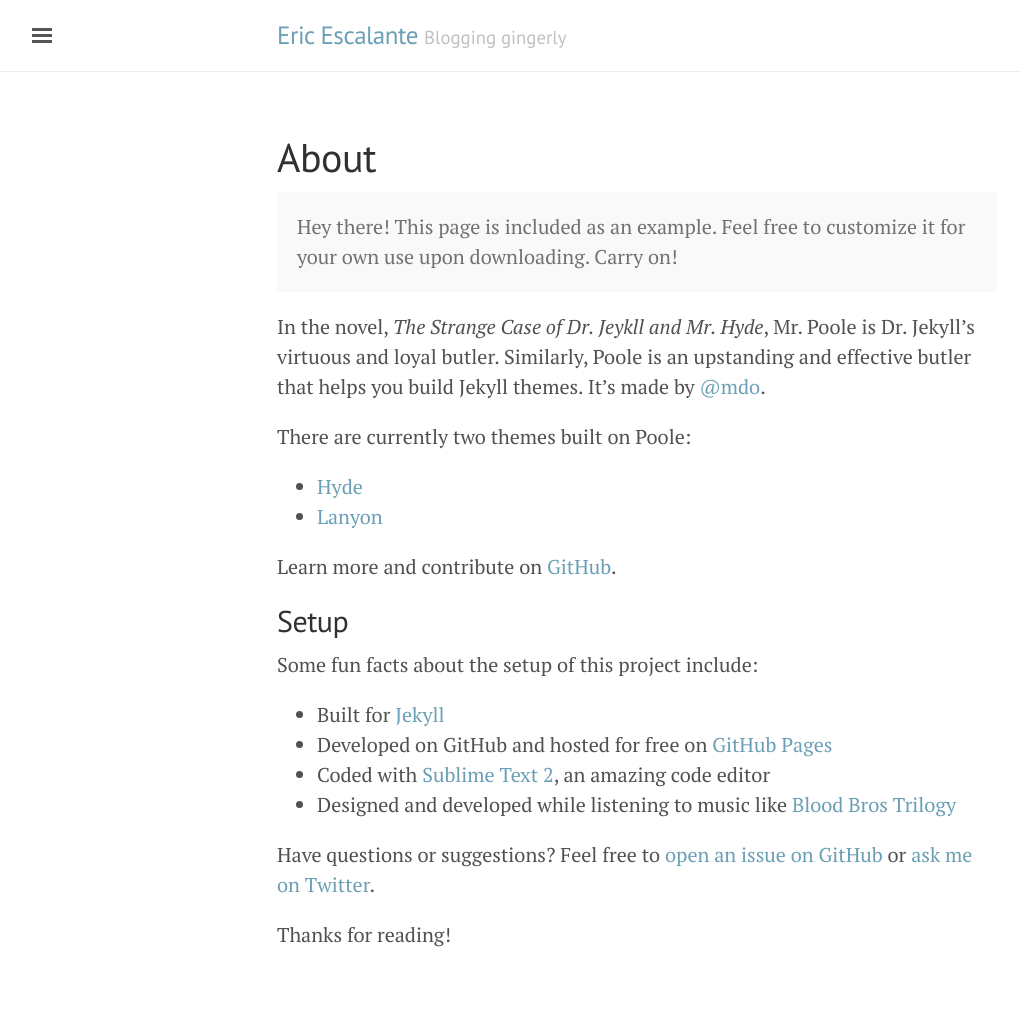
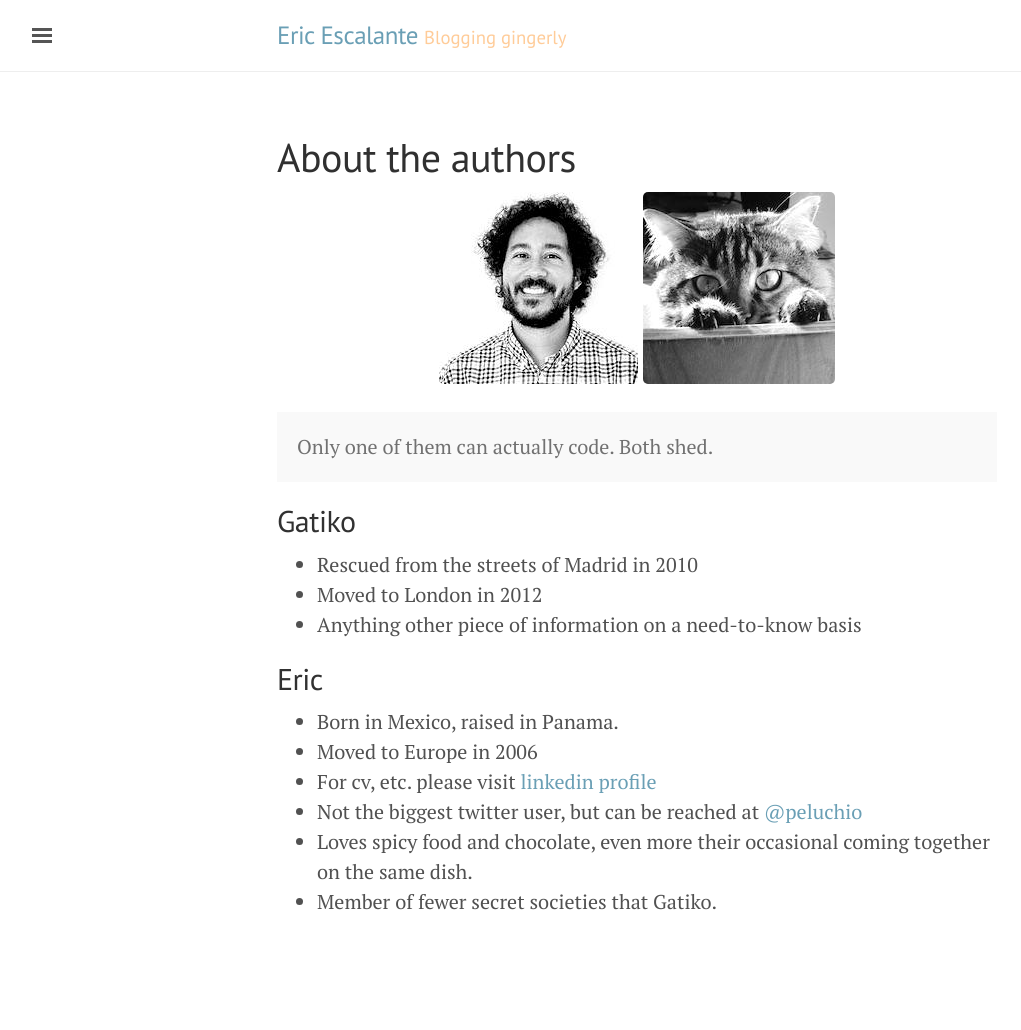
Before and after one commit to ericescalante/ericescalante.github.io, a Jekyll site: the page built from about.md, in a window 1280 px wide. Shown: the whole page, without its empty margins (3-1024 px from the left). Built offline with Jekyll 4.4.1, drawn with Linux system fonts in a browser that asks for light colours; after the commit the page ends 997 px from its top, so only the background shows below that.

Commit message:
About page added, url issue fixed

```diff
--- a/_config.yml
+++ b/_config.yml
@@ -8,15 +8,14 @@ relative_permalinks: true
 title:               'Eric Escalante'
 tagline:             'Blogging gingerly'
 description:         'A simple blog about software development, and being coy about it.'
-url:                 ericescalante.github.io
+url:                 http://ericescalante.github.io
 baseurl:             ''
 paginate:            5
 
 # About/contact
 author:
   name:              Eric Escalante
-  url:               http://ericescalante.github.io
-  email:             ericescalante@gmail.com
+  url:               https://twitter.com/peluchio
 
 # Custom vars
 version:             1.0.0
--- a/about.md
+++ b/about.md
@@ -1,30 +1,27 @@
 ---
 layout: page
-title: About
+title: About the authors
 ---
-
+<div class="profiles">
+  <image src="/public/profile.jpeg" />
+  <image src="/public/gatiko.jpeg" />
+</div>
 <p class="message">
-  Hey there! This page is included as an example. Feel free to customize it for your own use upon downloading. Carry on!
+  Only one of them can actually code. Both shed.
 </p>
 
-In the novel, *The Strange Case of Dr. Jeykll and Mr. Hyde*, Mr. Poole is Dr. Jekyll's virtuous and loyal butler. Similarly, Poole is an upstanding and effective butler that helps you build Jekyll themes. It's made by [@mdo](https://twitter.com/mdo).
+## Gatiko
 
-There are currently two themes built on Poole:
+* Rescued from the streets of Madrid in 2010
+* Moved to London in 2012
+* Anything other piece of information on a need-to-know basis
 
-* [Hyde](http://hyde.getpoole.com)
-* [Lanyon](http://lanyon.getpoole.com)
+## Eric
 
-Learn more and contribute on [GitHub](https://github.com/poole).
-
-## Setup
-
-Some fun facts about the setup of this project include:
-
-* Built for [Jekyll](http://jekyllrb.com)
-* Developed on GitHub and hosted for free on [GitHub Pages](https://pages.github.com)
-* Coded with [Sublime Text 2](http://sublimetext.com), an amazing code editor
-* Designed and developed while listening to music like [Blood Bros Trilogy](https://soundcloud.com/maddecent/sets/blood-bros-series)
-
-Have questions or suggestions? Feel free to [open an issue on GitHub](https://github.com/poole/issues/new) or [ask me on Twitter](https://twitter.com/mdo).
-
-Thanks for reading!
+* Born in Mexico, raised in Panama.
+* Moved to Europe in 2006
+* For cv, etc. please visit [linkedin profile](https://uk.linkedin.com/pub/eric-escalante/2b/264/6a4
+)
+* Not the biggest twitter user, but can be reached at [@peluchio](https://twitter.com/peluchio)
+* Loves spicy food and chocolate, even more their occasional coming together on the same dish.
+* Member of fewer secret societies that Gatiko.
--- a/index.html
+++ b/index.html
@@ -7,7 +7,7 @@ title: Home
   {% for post in paginator.posts %}
   <div class="post">
     <h1 class="post-title">
-      <a href="{{ site.baseurl }}/{{ post.url }}">
+      <a href="{{ site.baseurl }}{{ post.url }}">
         {{ post.title }}
       </a>
     </h1>
--- a/public/css/lanyon.css
+++ b/public/css/lanyon.css
@@ -110,7 +110,7 @@ h1, h2, h3, h4, h5, h6 {
 .masthead-title small {
   font-size: 75%;
   font-weight: 400;
-  color: #c0c0c0;
+  color: #FFCC99;
   letter-spacing: 0;
 }
 
@@ -561,3 +561,12 @@ a.pagination-item:hover {
 .layout-reverse.sidebar-overlay #sidebar-checkbox:checked ~ .sidebar {
   box-shadow: -.25rem 0 .5rem rgba(0,0,0,.1);
 }
+
+/* Some small changes and additions */
+
+.profiles {
+  text-align: center;
+}
+.profiles  img {
+  display: inline-block;
+}
```
Also changed, not shown: _posts/2015-06-06-welcome.md (added, +8 -0 lines), _posts/2015-06-07-isomorphic.md (+1 -1 lines), css/grayscale.css (deleted, +0 -404 lines), public/gatiko.jpeg (added), public/profile.jpeg (added).
